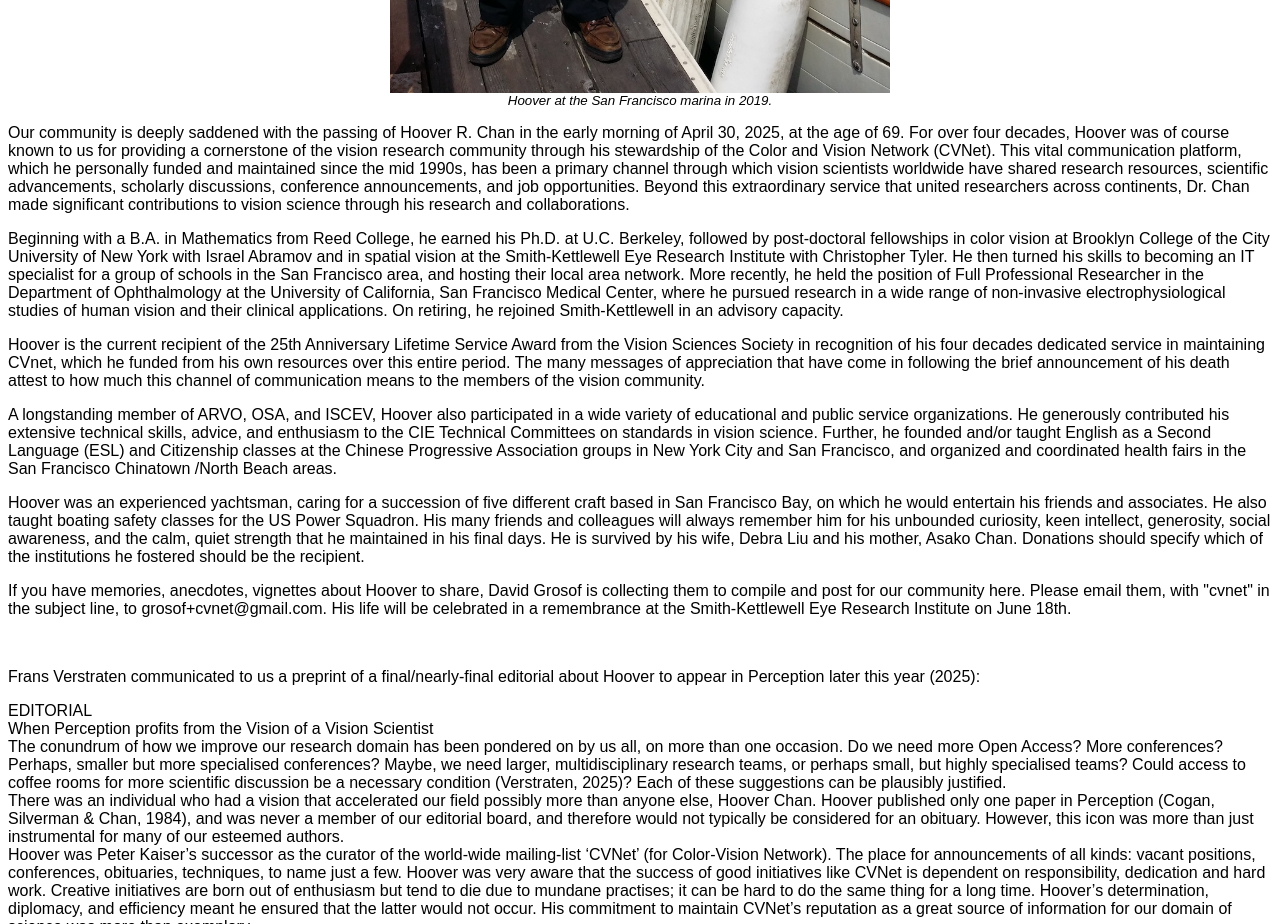
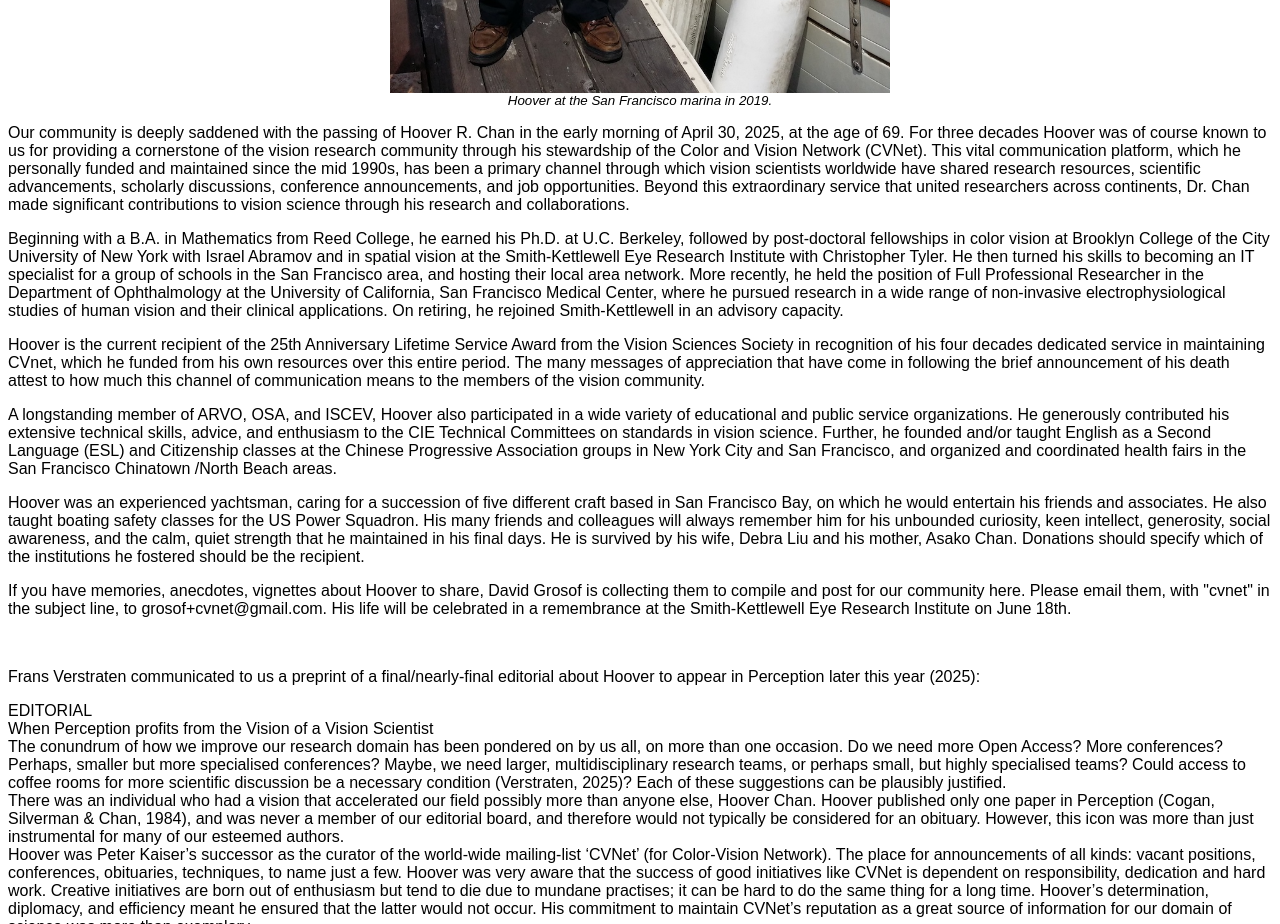
Before and after one commit to jbmulligan/cvnet, a plain HTML site: page docs/hoover.html in a window 1280 px wide. Shown: the part 820-1744 px from the top of the page. Drawn offline with Linux system fonts and the light colour scheme.

Commit message:
Update hoover.html

```diff
--- a/docs/hoover.html
+++ b/docs/hoover.html
@@ -32,7 +32,20 @@ Hoover at the San Francisco marina in 2019.
 </center>
 
 <p>
-Our community is deeply saddened with the passing of Hoover R. Chan in the early morning of April 30, 2025, at the age of 69. For over four decades, Hoover was of course known to us for providing a cornerstone of the vision research community through his stewardship of the Color and Vision Network (CVNet). This vital communication platform, which he personally funded and maintained since the mid 1990s, has been a primary channel through which vision scientists worldwide have shared research resources, scientific advancements, scholarly discussions, conference announcements, and job opportunities. Beyond this extraordinary service that united researchers across continents, Dr. Chan made significant contributions to vision science through his research and collaborations.
+Our community is deeply saddened with the
+passing of Hoover R. Chan in the early
+morning of April 30, 2025, at the age of 69.
+For three decades Hoover was of course
+known to us for providing a cornerstone of
+the vision research community through his
+stewardship of the Color and Vision
+Network (CVNet). This vital communication
+platform, which he personally funded and
+maintained since the mid 1990s, has been a
+primary channel through which vision scientists
+worldwide have shared research resources,
+scientific advancements, scholarly discussions,
+conference announcements, and job opportunities. Beyond this extraordinary service that united researchers across continents, Dr. Chan made significant contributions to vision science through his research and collaborations.
 </p>
 <p>
 Beginning with a B.A. in Mathematics from Reed College,
```
